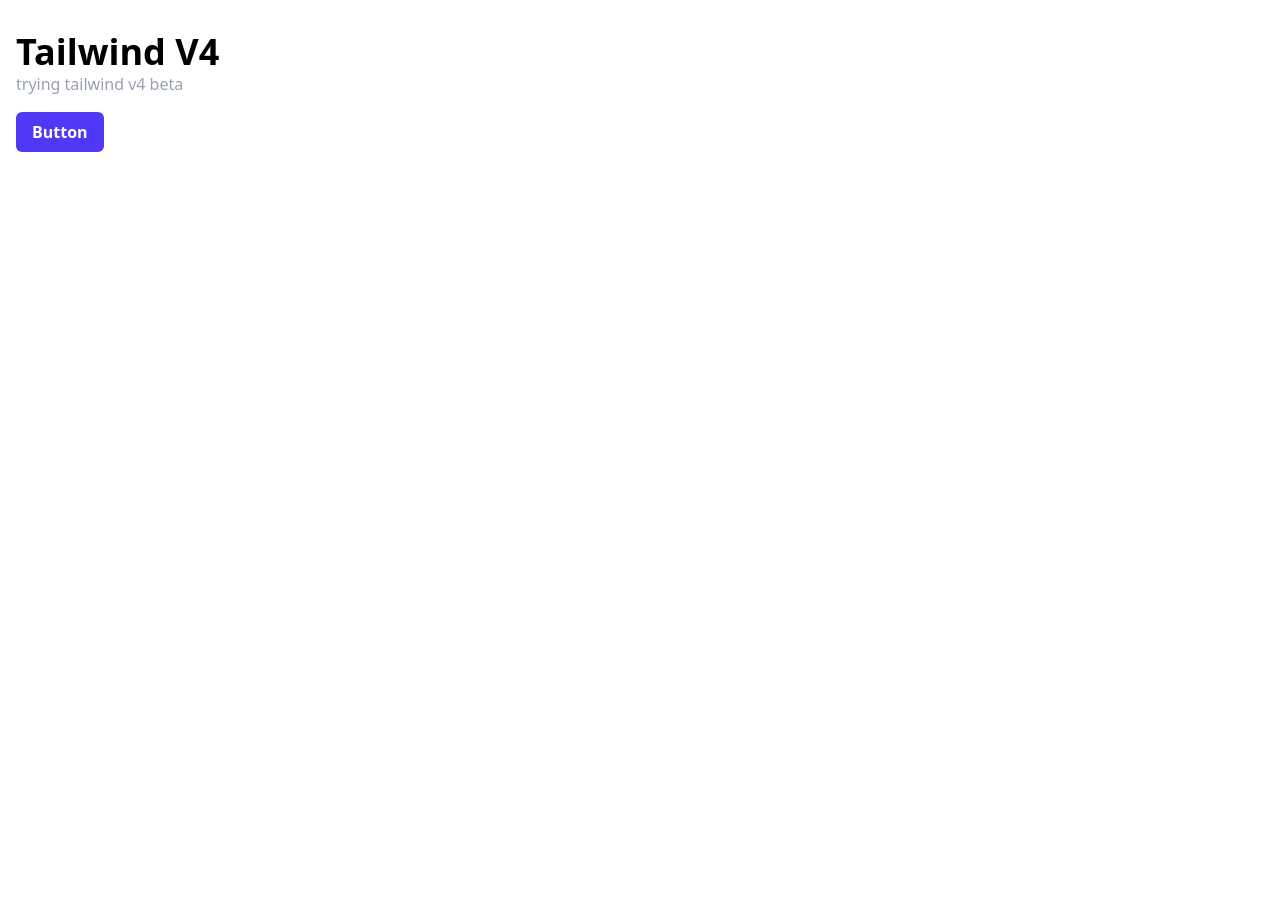
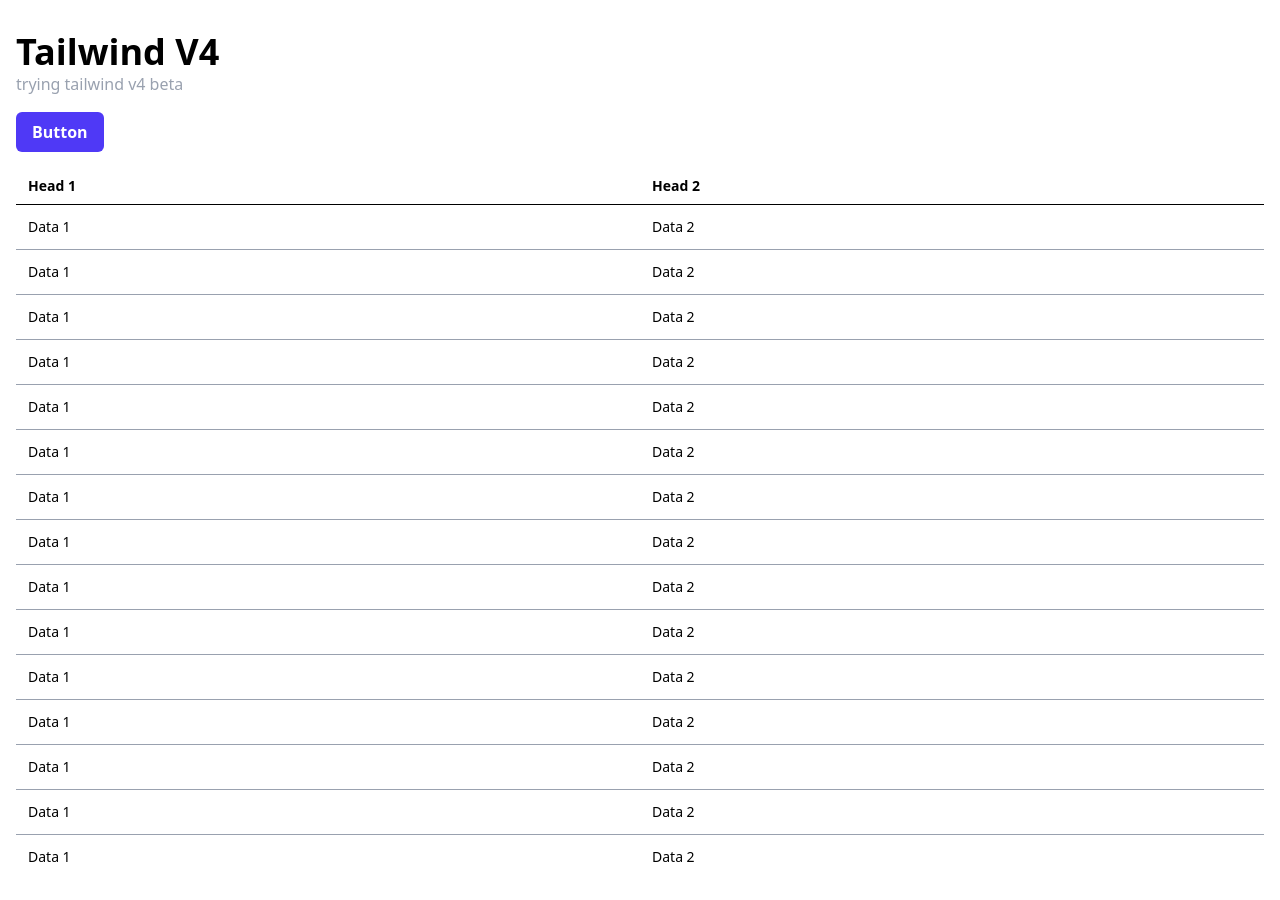
Before and after one commit to ariaandika/tailwind-engineer, a website built with Vite: page index.html in a window 1280 px wide. Before the commit the page ends 800 px from the top, so only its background shows below. Built offline with nearby package versions, Linux system fonts and the light colour scheme.

Commit message:
add table example

```diff
--- a/index.css
+++ b/index.css
@@ -28,3 +28,27 @@
   text-white font-bold
   ;
 }
+
+@layer component {
+  .tb-container {
+    @apply w-full overflow-y-auto;
+  }
+  .tb {
+    @apply w-full;
+  }
+  .tb thead tr {
+    @apply border-b text-left;
+  }
+  .tb thead tr th {
+    @apply px-3 py-2 text-sm text-muted-foreground;
+  }
+  .tb tbody tr {
+    @apply border-b border-muted text-left [tbody_&]:last:border-none;
+  }
+  .tb tbody tr td {
+    @apply px-3 py-3 text-sm;
+  }
+  .tb tbody tr:last-child {
+    @apply border-transparent;
+  }
+}
--- a/index.html
+++ b/index.html
@@ -8,8 +8,8 @@
     <title>Vite App</title>
   </head>
   <body class="container mx-auto p-4">
+    <section class="my-4">
 
-    <section class="my-4">
       <section class="mb-4">
         <h1 class="text-4xl font-bold">Tailwind V4</h1>
         <div class="text-muted">trying tailwind v4 beta</div>
@@ -17,7 +17,34 @@
 
       <button class="btn btn-primary">Button</button>
 
+      <section class="my-4 tb-container">
+        <table class="tb">
+          <thead>
+            <tr>
+              <th>Head 1</th>
+              <th>Head 2</th>
+            </tr>
+          </thead>
+          <tbody>
+            <tr><td>Data 1</td><td>Data 2</td></tr>
+            <tr><td>Data 1</td><td>Data 2</td></tr>
+            <tr><td>Data 1</td><td>Data 2</td></tr>
+            <tr><td>Data 1</td><td>Data 2</td></tr>
+            <tr><td>Data 1</td><td>Data 2</td></tr>
+            <tr><td>Data 1</td><td>Data 2</td></tr>
+            <tr><td>Data 1</td><td>Data 2</td></tr>
+            <tr><td>Data 1</td><td>Data 2</td></tr>
+            <tr><td>Data 1</td><td>Data 2</td></tr>
+            <tr><td>Data 1</td><td>Data 2</td></tr>
+            <tr><td>Data 1</td><td>Data 2</td></tr>
+            <tr><td>Data 1</td><td>Data 2</td></tr>
+            <tr><td>Data 1</td><td>Data 2</td></tr>
+            <tr><td>Data 1</td><td>Data 2</td></tr>
+            <tr><td>Data 1</td><td>Data 2</td></tr>
+          </tbody>
+        </table>
+      </section>
+
     </section>
-
   </body>
 </html>
```
